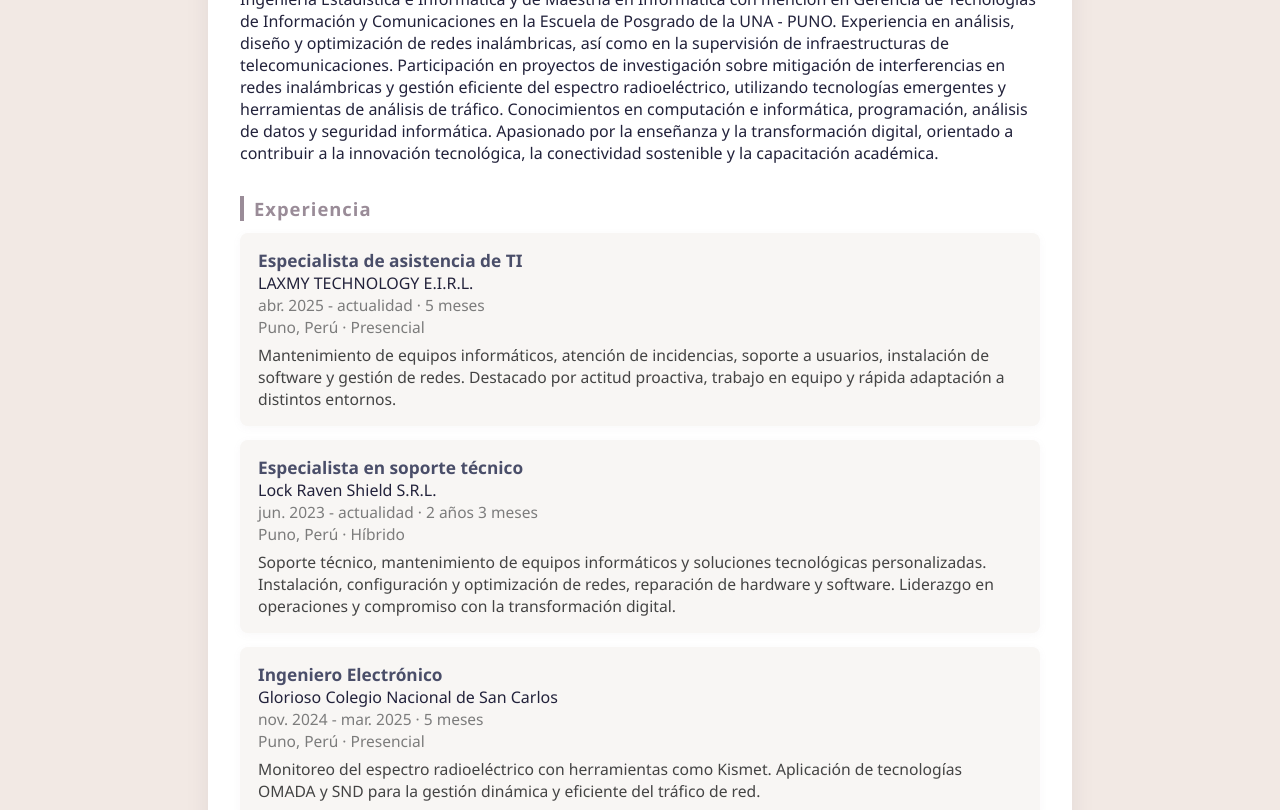
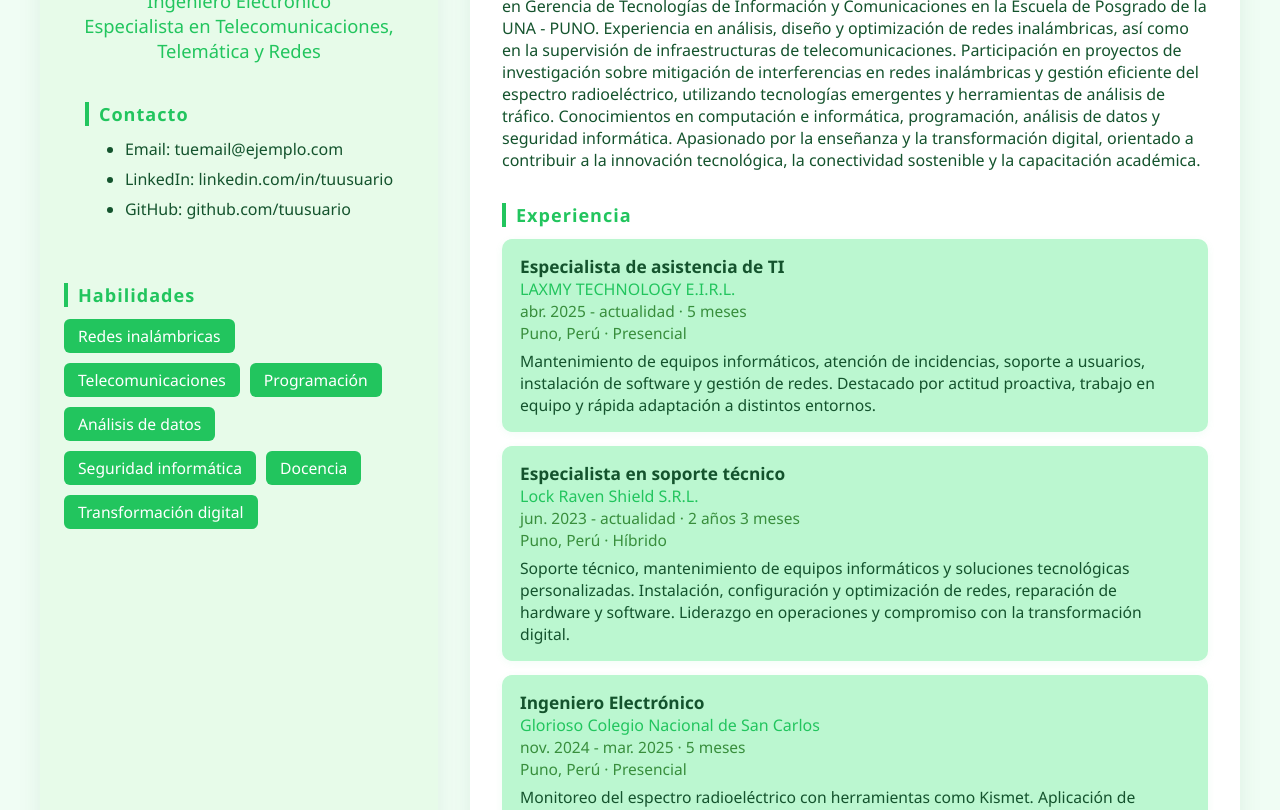
Before and after one commit to ravencuervo/ravencuervo.github.io, a plain HTML site: page index.html in a window 1280 px wide. Shown: the part 270-1080 px from the top of the page. Drawn offline with Linux system fonts and the light colour scheme.

Commit message:
Update2
mejora

```diff
--- a/index.html
+++ b/index.html
@@ -6,14 +6,16 @@
     <title>Jerson Romario Gomez Cahuana - Perfil Profesional</title>
     <style>
         :root {
-            --primary: #22223b;
-            --secondary: #4a4e69;
-            --accent: #9a8c98;
-            --background: #f2e9e4;
+            --primary: #14532d;
+            --secondary: #22c55e;
+            --accent: #bbf7d0;
+            --background: #f0fdf4;
             --white: #fff;
-            --shadow: 0 4px 24px rgba(34,34,59,0.08);
-            --radius: 14px;
+            --shadow: 0 4px 24px rgba(20,83,45,0.08);
+            --radius: 16px;
             --transition: 0.3s cubic-bezier(.4,0,.2,1);
+            --panel: #e7fbe9;
+            --panel-dark: #bbf7d0;
         }
         body {
             background: var(--background);
@@ -23,87 +25,120 @@
             color: var(--primary);
             min-height: 100vh;
         }
+        .main-layout {
+            display: flex;
+            flex-direction: row;
+            max-width: 1200px;
+            margin: 40px auto;
+            gap: 32px;
+        }
+        .sidebar {
+            flex: 1 1 320px;
+            background: var(--panel);
+            border-radius: var(--radius);
+            box-shadow: var(--shadow);
+            padding: 32px 24px;
+            display: flex;
+            flex-direction: column;
+            align-items: center;
+            min-width: 270px;
+            max-width: 350px;
+            animation: fadeInLeft 1s;
+        }
         .perfil-container {
-            max-width: 800px;
-            margin: 48px auto;
+            flex: 2 1 0;
             background: var(--white);
             border-radius: var(--radius);
             box-shadow: var(--shadow);
             padding: 40px 32px;
             transition: box-shadow var(--transition);
-            position: relative;
             overflow: hidden;
+            animation: fadeInUp 1s;
         }
         .perfil-container:hover {
-            box-shadow: 0 8px 32px rgba(34,34,59,0.16);
+            box-shadow: 0 8px 32px rgba(20,83,45,0.16);
         }
         .nombre {
-            font-size: 2.4em;
+            font-size: 2.2em;
             font-weight: 700;
             color: var(--primary);
             margin-bottom: 4px;
             letter-spacing: 1px;
+            text-align: center;
         }
         .titulo {
             color: var(--secondary);
-            font-size: 1.2em;
+            font-size: 1.15em;
             margin-bottom: 24px;
             font-weight: 500;
+            text-align: center;
+        }
+        .encabezado {
+            width: 100%;
+            background: linear-gradient(90deg, var(--secondary) 0%, var(--accent) 100%);
+            color: var(--primary);
+            border-radius: var(--radius) var(--radius) 0 0;
+            padding: 24px 0 16px 0;
+            margin-bottom: 24px;
+            box-shadow: 0 2px 8px rgba(34,197,94,0.08);
+            text-align: center;
+        }
+        .foto-perfil {
+            width: 110px;
+            height: 110px;
+            border-radius: 50%;
+            background: var(--accent);
+            margin-bottom: 18px;
+            object-fit: cover;
+            border: 4px solid var(--secondary);
+            box-shadow: 0 2px 8px rgba(34,197,94,0.12);
         }
         .seccion {
             margin-bottom: 32px;
-            animation: fadeInUp 1s;
         }
         .seccion h2 {
-            font-size: 1.15em;
-            color: var(--accent);
+            font-size: 1.13em;
+            color: var(--secondary);
             margin-bottom: 12px;
             font-weight: 700;
             letter-spacing: 1px;
-            border-left: 4px solid var(--accent);
+            border-left: 4px solid var(--secondary);
             padding-left: 10px;
-        }
-        ul, .experiencia-lista, .cert-lista {
-            list-style: none;
-            padding: 0;
-            margin: 0;
-        }
-        ul li, .experiencia-item, .cert-item {
-            margin-bottom: 10px;
         }
         .experiencia-lista, .cert-lista {
             margin-top: 8px;
         }
         .experiencia-item, .cert-item {
-            background: #f8f6f4;
-            border-radius: 8px;
+            background: var(--panel-dark);
+            border-radius: 10px;
             padding: 16px 18px;
             margin-bottom: 14px;
-            box-shadow: 0 2px 8px rgba(154,140,152,0.06);
+            box-shadow: 0 2px 8px rgba(34,197,94,0.06);
             transition: background var(--transition), box-shadow var(--transition);
         }
         .experiencia-item:hover, .cert-item:hover {
-            background: #ece6e6;
-            box-shadow: 0 4px 16px rgba(154,140,152,0.13);
+            background: var(--secondary);
+            color: var(--white);
+            box-shadow: 0 4px 16px rgba(34,197,94,0.13);
         }
         .experiencia-cargo, .cert-titulo {
             font-weight: 600;
-            color: var(--secondary);
+            color: var(--primary);
             font-size: 1.08em;
         }
         .experiencia-empresa, .cert-entidad {
-            color: var(--primary);
+            color: var(--secondary);
             font-size: 1em;
             font-weight: 500;
         }
         .experiencia-periodo, .experiencia-ubicacion, .cert-fecha, .cert-id {
             font-size: 0.97em;
-            color: #7c7c7c;
+            color: #388e3c;
         }
         .experiencia-descripcion, .cert-aptitudes {
             margin-top: 6px;
             font-size: 0.98em;
-            color: #444;
+            color: #14532d;
         }
         .habilidades-lista {
             display: flex;
@@ -111,7 +146,7 @@
             gap: 10px;
         }
         .habilidad {
-            background: var(--accent);
+            background: var(--secondary);
             color: var(--white);
             border-radius: 6px;
             padding: 6px 14px;
@@ -120,46 +155,96 @@
             transition: background var(--transition);
         }
         .habilidad:hover {
-            background: var(--secondary);
+            background: #166534;
+        }
+        .contacto-lista {
+            margin-top: 10px;
         }
         .contacto-lista li {
             margin-bottom: 8px;
         }
         .contacto-lista a {
-            color: var(--secondary);
+            color: var(--primary);
             text-decoration: none;
             transition: color var(--transition);
+            font-weight: 500;
         }
         .contacto-lista a:hover {
-            color: var(--accent);
+            color: var(--secondary);
             text-decoration: underline;
+        }
+        @media (max-width: 900px) {
+            .main-layout {
+                flex-direction: column;
+                gap: 0;
+            }
+            .sidebar {
+                max-width: 100%;
+                margin-bottom: 24px;
+            }
+            .perfil-container {
+                padding: 24px 8vw;
+            }
         }
         @media (max-width: 600px) {
             .perfil-container {
-                padding: 18px 6vw;
+                padding: 12px 2vw;
+            }
+            .sidebar {
+                padding: 18px 2vw;
             }
             .nombre {
-                font-size: 1.5em;
+                font-size: 1.3em;
             }
         }
         @keyframes fadeInUp {
             from { opacity: 0; transform: translateY(30px);}
             to { opacity: 1; transform: translateY(0);}
         }
+        @keyframes fadeInLeft {
+            from { opacity: 0; transform: translateX(-30px);}
+            to { opacity: 1; transform: translateX(0);}
+        }
     </style>
 </head>
 <body>
-    <div class="perfil-container">
+    <div class="encabezado">
+        <h1 style="margin:0;font-size:2.1em;letter-spacing:2px;">Perfil Profesional</h1>
+    </div>
+    <div class="main-layout">
+        <aside class="sidebar">
+            <!-- Puedes agregar tu foto aquí -->
+            <!-- <img src="tu-foto.jpg" alt="Foto de perfil" class="foto-perfil"> -->
             <div class="nombre">Jerson Romario Gomez Cahuana</div>
-        <div class="titulo">Ingeniero Electrónico | Especialista en Telecomunicaciones, Telemática y Redes</div>
-
+            <div class="titulo">Ingeniero Electrónico<br>Especialista en Telecomunicaciones, Telemática y Redes</div>
+            <div class="seccion">
+                <h2>Contacto</h2>
+                <ul class="contacto-lista">
+                    <li>Email: <a href="mailto:tuemail@ejemplo.com">tuemail@ejemplo.com</a></li>
+                    <li>LinkedIn: <a href="https://linkedin.com/in/tuusuario" target="_blank">linkedin.com/in/tuusuario</a></li>
+                    <li>GitHub: <a href="https://github.com/tuusuario" target="_blank">github.com/tuusuario</a></li>
+                </ul>
+            </div>
+            <div class="seccion">
+                <h2>Habilidades</h2>
+                <div class="habilidades-lista">
+                    <span class="habilidad">Redes inalámbricas</span>
+                    <span class="habilidad">Telecomunicaciones</span>
+                    <span class="habilidad">Programación</span>
+                    <span class="habilidad">Análisis de datos</span>
+                    <span class="habilidad">Seguridad informática</span>
+                    <span class="habilidad">Docencia</span>
+                    <span class="habilidad">Transformación digital</span>
+                </div>
+            </div>
+        </aside>
+        <main class="perfil-container">
             <div class="seccion">
                 <h2>Perfil Profesional</h2>
                 <p>
                     Ingeniero Electrónico con especialización en Telecomunicaciones, Telemática y Redes. Estudiante de Ingeniería Estadística e Informática y de Maestría en Informática con mención en Gerencia de Tecnologías de Información y Comunicaciones en la Escuela de Posgrado de la UNA - PUNO. Experiencia en análisis, diseño y optimización de redes inalámbricas, así como en la supervisión de infraestructuras de telecomunicaciones. Participación en proyectos de investigación sobre mitigación de interferencias en redes inalámbricas y gestión eficiente del espectro radioeléctrico, utilizando tecnologías emergentes y herramientas de análisis de tráfico. Conocimientos en computación e informática, programación, análisis de datos y seguridad informática. Apasionado por la enseñanza y la transformación digital, orientado a contribuir a la innovación tecnológica, la conectividad sostenible y la capacitación académica.
                 </p>
             </div>
-
             <div class="seccion">
                 <h2>Experiencia</h2>
                 <div class="experiencia-lista">
@@ -201,21 +286,6 @@
                     </div>
                 </div>
             </div>
-
-        <div class="seccion">
-            <h2>Habilidades</h2>
-            <div class="habilidades-lista">
-                <span class="habilidad">Análisis, diseño y optimización de redes inalámbricas</span>
-                <span class="habilidad">Supervisión de infraestructuras de telecomunicaciones</span>
-                <span class="habilidad">Gestión eficiente del espectro radioeléctrico</span>
-                <span class="habilidad">Programación y análisis de datos</span>
-                <span class="habilidad">Seguridad informática</span>
-                <span class="habilidad">Uso de tecnologías emergentes y herramientas de análisis de tráfico</span>
-                <span class="habilidad">Docencia y capacitación académica</span>
-                <span class="habilidad">Innovación y transformación digital</span>
-            </div>
-        </div>
-
             <div class="seccion">
                 <h2>Licencias y Certificaciones</h2>
                 <div class="cert-lista">
@@ -319,14 +389,4 @@
                     <div class="cert-item">
                         <div class="cert-titulo">X Congreso Internacional de Telecomunicaciones y Temática, Automatización e Instrumentación COINTTEC – 2020</div>
                         <div class="cert-entidad">Sección Perú del IEEE</div>
-                    <div class="cert-fecha">Expedición: nov. 2020</div>
-                </div>
-            </div>
-        </div>
-
-        <div class="seccion">
-            <h2>Contacto</h2>
-            <ul class="contacto-lista">
-                <li>Email: <a href="mailto:tuemail@ejemplo.com">tuemail@ejemplo.com</a></li>
-                <li>LinkedIn: <a href="https://linkedin.com/in/tuusuario" target="_blank">linkedin.com/in/tuusuario</a></li>
-                <li>GitHub: <a href="https://github.com/tuusuario"
+                        <div class=
```
Lines whose indentation alone changed are shown as unchanged.
